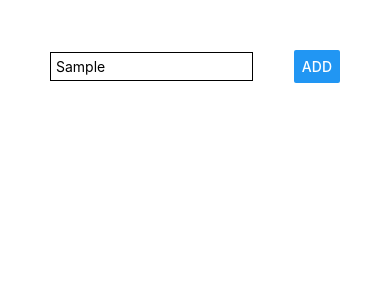
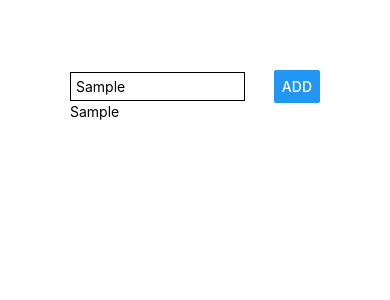
Before and after one commit to jeriko123/nativeapp, a React Native app: screen / in a window 390 px wide. Both pictures are taken after typing "Sample" into the empty fields and a click on the button "ADD". Shown: the top 300 px of the page. Built offline with nearby package versions, Linux system fonts and the light colour scheme.

Commit message:
add state

```diff
--- a/App.js
+++ b/App.js
@@ -2,6 +2,16 @@ import React, { useState } from 'react';
 import { StyleSheet, Text, View, Button, TextInput } from 'react-native';
 
 export default function App() {
+  const [enteredGoal, setEnteredGoal] = useState('');
+  const [goals, setGoals] = useState([]);
+
+  const onChangeInput = enteredText => {
+    setEnteredGoal(enteredText);
+  };
+
+  const onPressAdd = () => {
+    setGoals(currentgoals => [...currentgoals, enteredGoal])
+  }
 
   return (
     <View style={styles.screen}>
@@ -9,11 +19,12 @@ export default function App() {
         <TextInput
           placeholder="Course goal"
           style={styles.textInput}
+          onChangeText={onChangeInput}
         />
-        <Button title="add" />
+        <Button title="add" onPress={onPressAdd}/>
       </View>
       <View>
-
+        {goals.map((goal) => <Text>{goal}</Text>)}
       </View>
     </View>
   );
@@ -21,7 +32,7 @@ export default function App() {
 
 const styles = StyleSheet.create({
   screen: {
-    padding: 50
+    padding: 70
   },
   viewInputArea: {
     flexDirection: "row",
```
